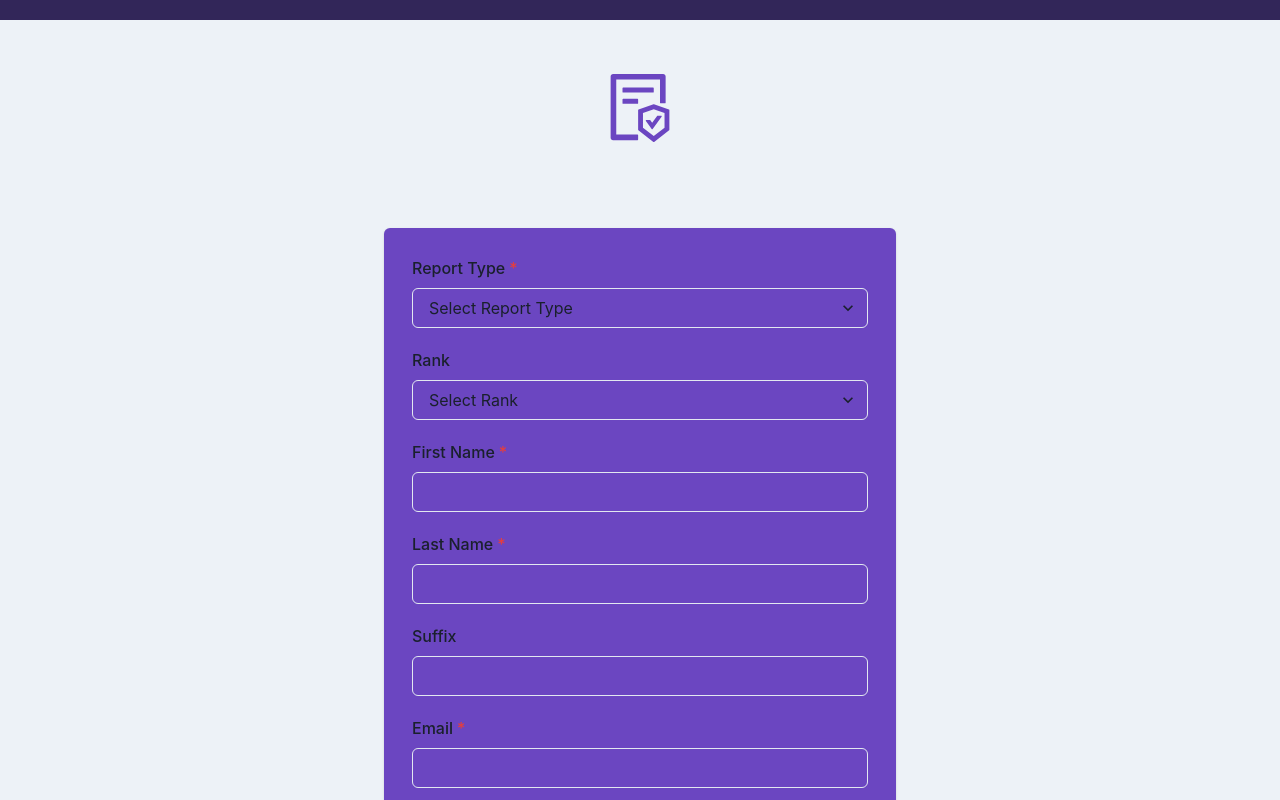
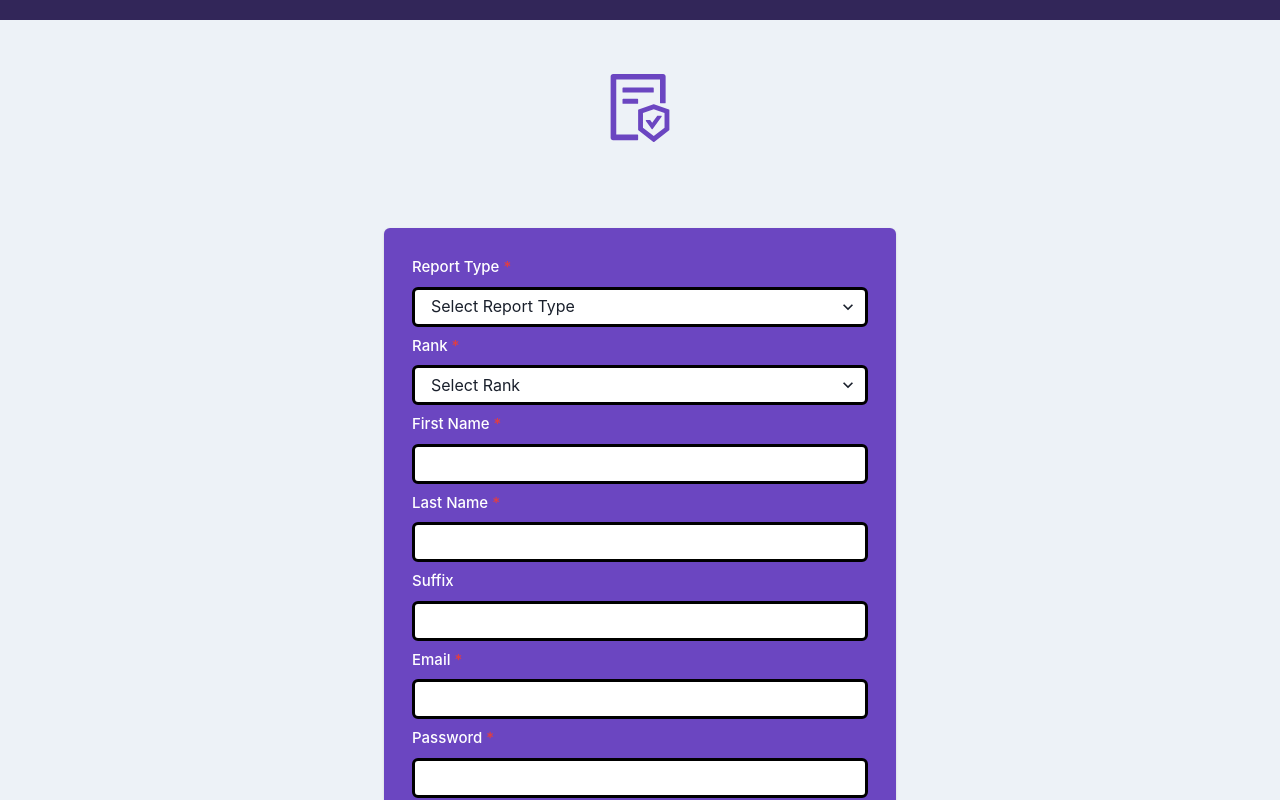
Before and after one commit to cvxluo/junior-design-project, a Next.js app: page /login in a window 1280 px wide. Both pictures are taken after a click on the button "Register". Built offline with nearby package versions, Linux system fonts and the light colour scheme.

Commit message:
updated registration fields to match appearance of login fields

```diff
--- a/src/screens/Login/Login.jsx
+++ b/src/screens/Login/Login.jsx
@@ -102,12 +102,17 @@ export default function Login() {
         {mode === "Register" && (
           <div>
             <FormControl id="reportType" isRequired>
-              <FormLabel>Report Type</FormLabel>
+              <FormLabel fontSize={15} color={"white"}>Report Type</FormLabel>
               <Select
                 placeholder="Select Report Type"
                 value={reportType}
                 defaultValue={0}
-                mb="5"
+                variant="login"
+                borderWidth={"medium"}
+                borderColor={"black"}
+                bg="white"
+                mb={2}
+                size={"md"}
                 onChange={(e) => setReportType(e.target.value)}
               >
                 <option value={1}>EPR</option>
@@ -115,13 +120,18 @@ export default function Login() {
                 <FormErrorMessage>Report Type is required.</FormErrorMessage>
               </Select>
             </FormControl>
-            <FormControl id="rank">
-              <FormLabel>Rank</FormLabel>
+            <FormControl id="rank" isRequired>
+              <FormLabel fontSize={15} color={"white"}>Rank</FormLabel>
               <Select
                 placeholder="Select Rank"
                 value={rank}
                 defaultValue={0}
-                mb="5"
+                variant="login"
+                borderWidth={"medium"}
+                borderColor={"black"}
+                bg="white"
+                mb={2}
+                size={"md"}
                 onChange={(e) => setRank(e.target.value)}
               >
                 <option value={"AB"}>Airman Basic (AB)</option>
@@ -154,54 +164,79 @@ export default function Login() {
               </Select>
             </FormControl>
             <FormControl id="firstName" isRequired>
-              <FormLabel>First Name</FormLabel>
+              <FormLabel fontSize={15} color={"white"}>First Name</FormLabel>
               <Input
                 type=""
                 value={firstName}
                 maxLength={64}
-                mb="5"
+                variant="login"
+                borderWidth={"medium"}
+                borderColor={"black"}
+                bg="white"
+                mb={2}
+                size={"md"}
                 onChange={(e) => setFirstName(e.target.value)}
               />
               <FormErrorMessage>First Name is required.</FormErrorMessage>
             </FormControl>
             <FormControl id="lastName" isRequired>
-              <FormLabel>Last Name</FormLabel>
+              <FormLabel fontSize={15} color={"white"}>Last Name</FormLabel>
               <Input
                 type=""
                 value={lastName}
                 maxLength={64}
-                mb="5"
+                variant="login"
+                borderWidth={"medium"}
+                borderColor={"black"}
+                bg="white"
+                mb={2}
+                size={"md"}
                 onChange={(e) => setLastName(e.target.value)}
               />
               <FormErrorMessage>Last Name is required.</FormErrorMessage>
             </FormControl>
             <FormControl id="suffix">
-              <FormLabel>Suffix</FormLabel>
+              <FormLabel fontSize={15} color={"white"}>Suffix</FormLabel>
               <Input
                 type=""
                 value={suffix}
                 maxLength={6}
-                mb="5"
+                variant="login"
+                borderWidth={"medium"}
+                borderColor={"black"}
+                bg="white"
+                mb={2}
+                size={"md"}
                 onChange={(e) => setSuffix(e.target.value)}
               />
             </FormControl>
             <FormControl id="email" isRequired>
-              <FormLabel>Email</FormLabel>
+              <FormLabel fontSize={15} color={"white"}>Email</FormLabel>
               <Input
                 type="email"
                 value={email}
-                mb="5"
+                variant="login"
+                borderWidth={"medium"}
+                borderColor={"black"}
+                bg="white"
+                mb={2}
+                size={"md"}
                 maxLength={255}
                 onChange={(e) => setEmail(e.target.value)}
               />
               <FormErrorMessage>Email is required.</FormErrorMessage>
             </FormControl>
             <FormControl id="password" isRequired>
-              <FormLabel>Password</FormLabel>
+              <FormLabel fontSize={15} color={"white"}>Password</FormLabel>
               <Input
                 type="password"
                 value={password}
-                mb="5"
+                variant="login"
+                borderWidth={"medium"}
+                borderColor={"black"}
+                bg="white"
+                mb={2}
+                size={"md"}
                 minLength={8}
                 maxLength={32}
                 onChange={(e) => setPassword(e.target.value)}
@@ -209,11 +244,16 @@ export default function Login() {
               <FormErrorMessage>Password is required.</FormErrorMessage>
             </FormControl>
             <FormControl id="confirmPassword" isRequired>
-              <FormLabel>Confirm Password</FormLabel>
+              <FormLabel fontSize={15} color={"white"}>Confirm Password</FormLabel>
               <Input
                 type="password"
                 value={password2}
-                mb="5"
+                variant="login"
+                borderWidth={"medium"}
+                borderColor={"black"}
+                bg="white"
+                mb={2}
+                size={"md"}
                 minLength={8}
                 maxLength={32}
                 onChange={(e) => setPassword2(e.target.value)}
```
